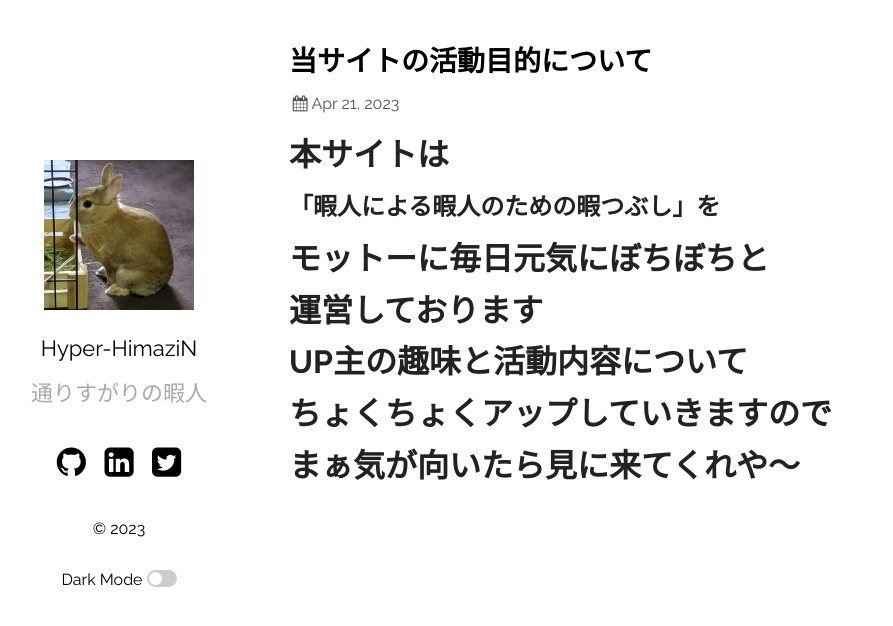
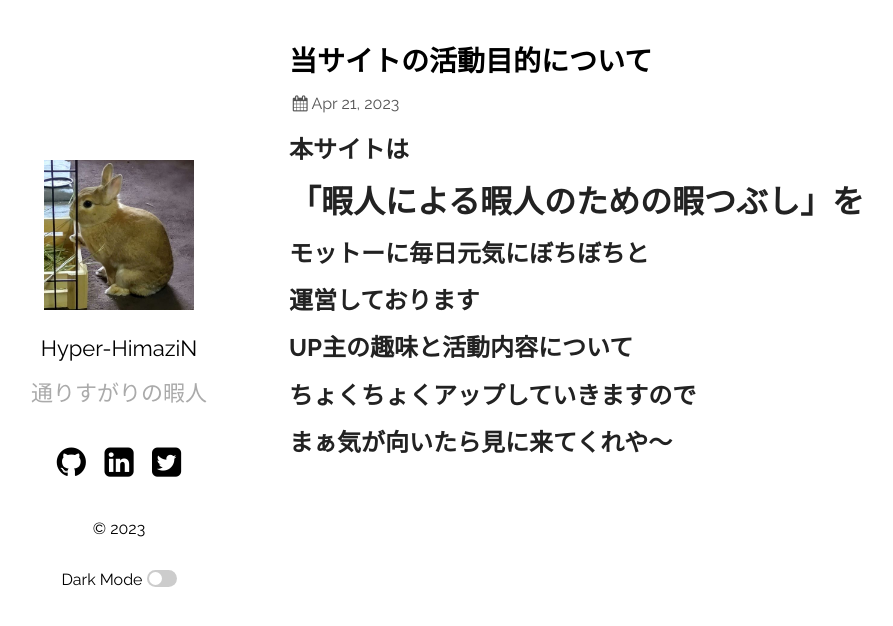
Before and after one commit to S-All11/S-All11.github.io, a Jekyll site: the page built from _posts/2023-04-21-Test0.markdown, in a window 1280 px wide. Shown: the top 626 px of the page, without its empty margins (66-959 px from the left). Built offline with Jekyll 4.4.1, drawn with Linux system fonts in a browser that asks for light colours.

Commit message:
見出しサイズ変更

```diff
--- a/_posts/2023-04-21-Test0.markdown
+++ b/_posts/2023-04-21-Test0.markdown
@@ -6,16 +6,16 @@ categories:
 ---
 
 
-# 本サイトは
+## 本サイトは
 
-## 「暇人による暇人のための暇つぶし」を
+# 「暇人による暇人のための暇つぶし」を
 
-# モットーに毎日元気にぼちぼちと
+## モットーに毎日元気にぼちぼちと
 
-# 運営しております
+## 運営しております
 
-# UP主の趣味と活動内容について
+## UP主の趣味と活動内容について
 
-# ちょくちょくアップしていきますので
+## ちょくちょくアップしていきますので
 
-# まぁ気が向いたら見に来てくれや～
+## まぁ気が向いたら見に来てくれや～
```
